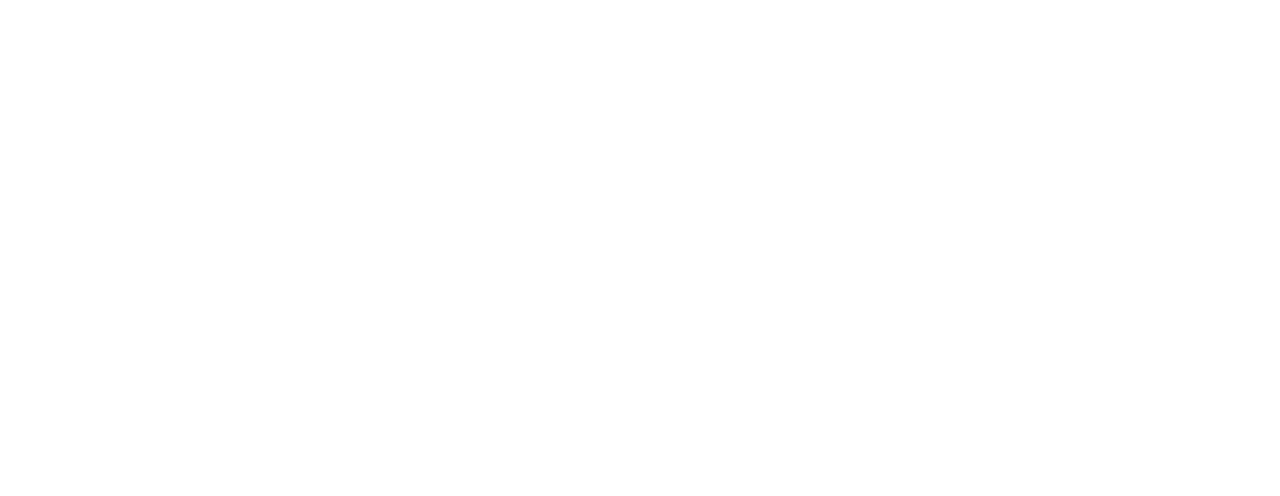
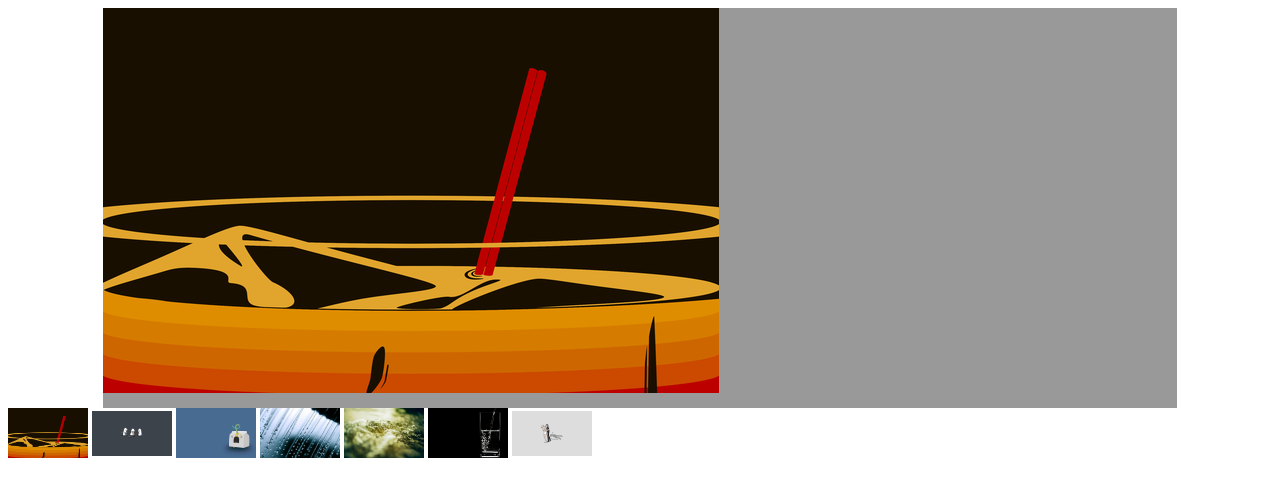
Before and after one commit to vinnyang/getfyt.codetest, a plain HTML site: page index.html in a window 1280 px wide. Drawn offline with Linux system fonts and the light colour scheme.

Commit message:
basic setup

```diff
--- a/css/style.css
+++ b/css/style.css
@@ -0,0 +1,19 @@
+div, img{border: 0; padding: 0;}
+
+
+.galleryFrm{height: 400px; width: 85%; margin: 0 auto; background-color: #666;}
+.galleryFrm .galleryBig{max-width: 100%;}
+
+
+.galleryLi{ width: 100%; overflow-x: scroll; height: 80px;}
+.galleryLi .galleryThumbs{max-width: 80px;max-height: 80px; display: inline-block; vertical-align: middle;}
+
+@media screen and (min-width: 768px){
+	.galleryFrm{background-color: #999;}
+	.galleryLi{}
+}
+
+@media screen and (min-width: 480px) and (max-width: 768px){
+	.galleryFrm{background-color: #fff;}
+	.galleryLi{}
+}
--- a/index.html
+++ b/index.html
@@ -3,12 +3,37 @@
     <head>
         <meta charset="utf-8">
         <meta name="viewport" content="width=device-width, initial-scale=1">
-        <title>FYT</title>
+        <title>Gallery</title>
         <link rel="stylesheet" href="css/style.css">
         <script src="js/jquery.js"></script>
         <script src="js/script.js"></script>
+        <!--[if lt IE 9]>
+            <script src="http://css3-mediaqueries-js.googlecode.com/svn/trunk/css3-mediaqueries.js"></script>
+        <![endif]-->
     </head>
     <body>
-
+       <div class="galleryFrm">
+           <div class="imgWrapper">
+               <img class="galleryBig" src="images/download1.png" alt="Lorem ipsum dolor sit amet">
+           </div>
+       </div>
+       <div class="galleryLi">
+           <img class="galleryThumbs" src="images/download1.png" alt="Lorem ipsum dolor sit amet">
+           <img class="galleryThumbs" src="images/download2.png" alt="consectetur adipisicing elit.">
+           <img class="galleryThumbs" src="images/download3.jpg" alt="Molestiae, at Cum, inventore deserunt">
+           <img class="galleryThumbs" src="images/download4.jpg" alt="incidunt non asperiores perspiciatis">
+           <img class="galleryThumbs" src="images/download5.jpg" alt="officiis alias ut hic fugiat distinctio">
+           <img class="galleryThumbs" src="images/download6.jpg" alt="laborum sed ipsam quo enim qui">
+           <img class="galleryThumbs" src="images/download7.jpg" alt="repudiandae consequuntur recusandae id.">
+       </div>
     </body>
 </html>
+<script>
+    $(function () {
+        var target = $('.imgWrapper img');
+        $('img.galleryThumbs').on('click', function () {
+            var this_scr = $(this).attr('src'), this_desc = $(this).attr('alt');
+            target.attr('src', this_scr)
+        });
+    });
+</script>
```
Also changed, not shown: images/download1.png (renamed from images/download.png).
